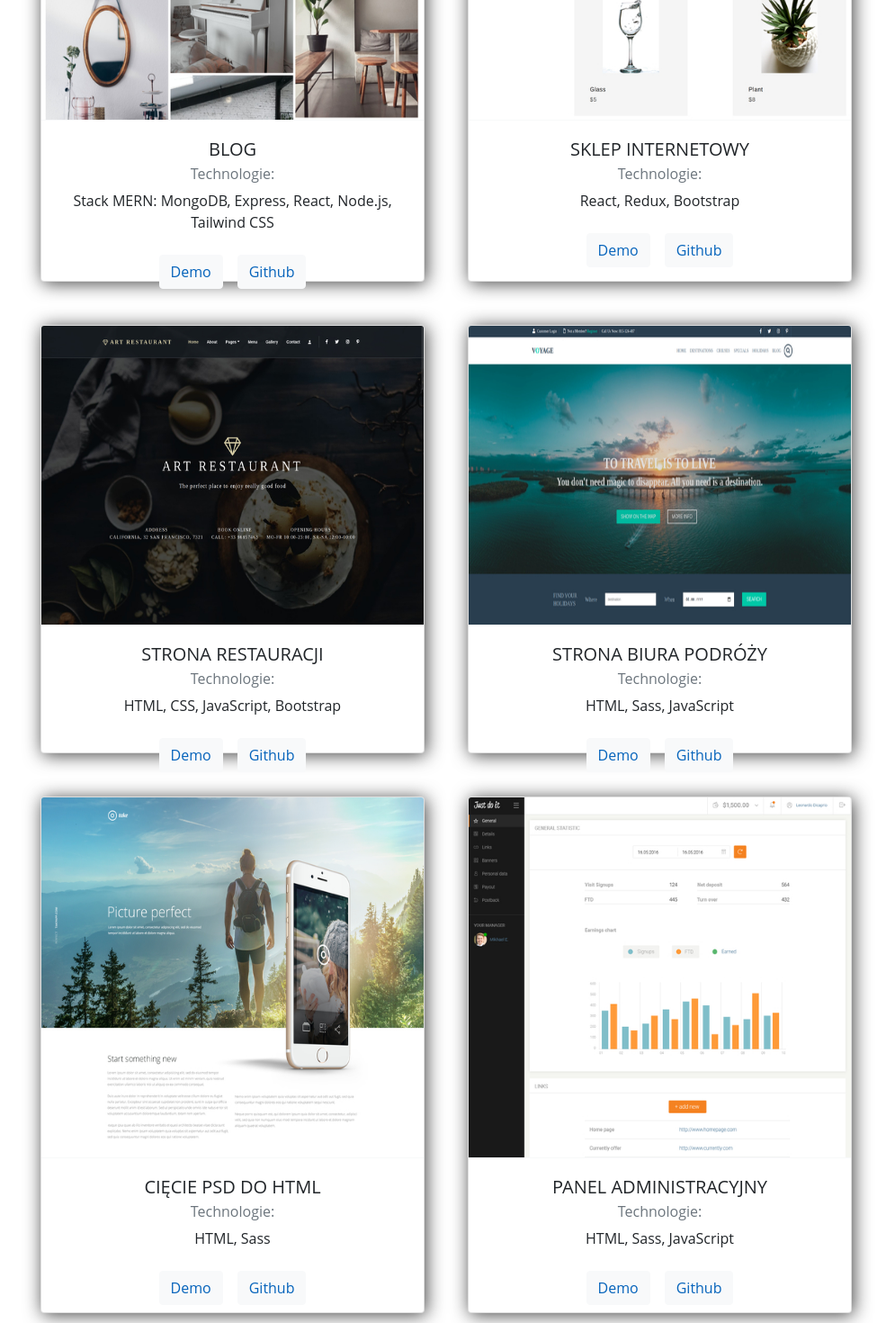
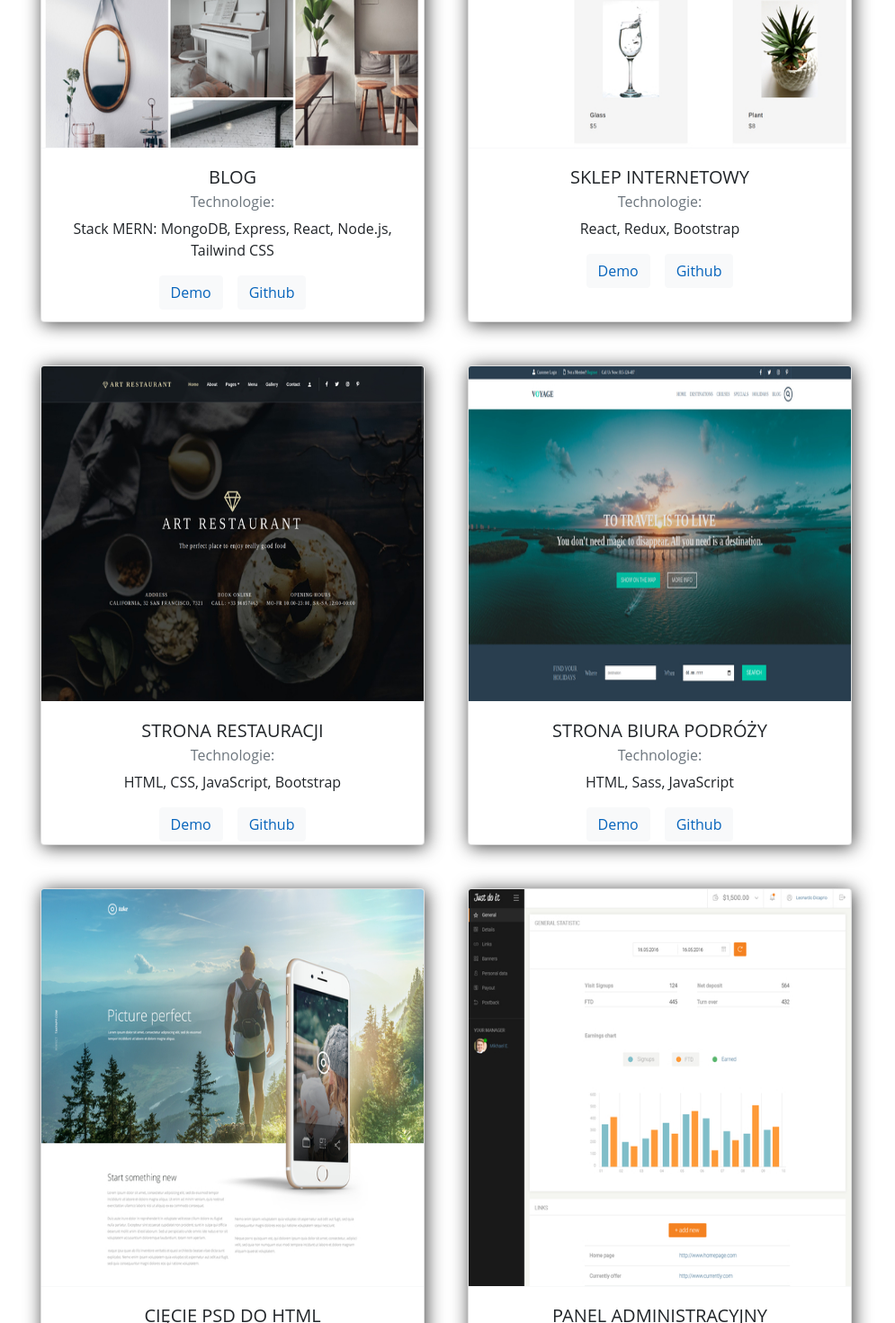
Before and after one commit to AnnaPawlik/Portfolio, a React (Create React App) app in the folder client/: page / in a window 1280 px wide. Shown: the part 2720-4190 px from the top of the page at 90% size, without its empty margins (144-1139 px from the left). Built offline with nearby package versions, Linux system fonts and the light colour scheme.

Commit message:
Add rwd projects section

```diff
--- a/client/src/components/features/Projects/Projects.js
+++ b/client/src/components/features/Projects/Projects.js
@@ -18,66 +18,66 @@ class Projects extends React.Component {
                 <div className="d-flex flex-wrap justify-content-center">
                         <Card className="m-4 card">
                             <CardImg top width="100%" src={Blog} alt="Card image cap" className="img"/>
-                            <CardBody className="border-top border-light">
+                            <CardBody className="border-top border-light card-body">
                                 <CardTitle tag="h5" className="text-uppercase">Blog</CardTitle>
                                 <CardSubtitle tag="h6" className="mb-2 text-muted">Technologie:</CardSubtitle>
                                 <CardText>Stack MERN: MongoDB, Express, React, Node.js, Tailwind CSS</CardText>
-                                <Link to={{pathname:"https://blogappmern.herokuapp.com/"}} target="_blank" className="link btn btn-light m-2">Demo</Link>
-                                <Link to={{pathname:"https://github.com/AnnaPawlik/Stack-MERN"}} target="_blank" className="link btn btn-light m-2">Github</Link>
+                                <Link to={{pathname:"https://blogappmern.herokuapp.com/"}} target="_blank" className="link btn btn-light mx-2">Demo</Link>
+                                <Link to={{pathname:"https://github.com/AnnaPawlik/Stack-MERN"}} target="_blank" className="link btn btn-light mx-2">Github</Link>
                             </CardBody>
                         </Card>
                         <Card className="m-4 card">
                             <CardImg top width="100%" src={Sklep_int} alt="Card image cap" className="img"/>
-                            <CardBody className="border-top border-light">
+                            <CardBody className="border-top border-light card-body">
                                 <CardTitle tag="h5" className="text-uppercase">Sklep internetowy</CardTitle>
                                 <CardSubtitle tag="h6" className="mb-2 text-muted">Technologie:</CardSubtitle>
                                 <CardText>React, Redux, Bootstrap</CardText>
-                                <Link to={{pathname:"https://homeshop-b1933.firebaseapp.com/"}} target="_blank" className="link btn btn-light m-2">Demo</Link>
-                                <Link to={{pathname:"https://github.com/AnnaPawlik/Final_Project"}} target="_blank" className="link btn btn-light m-2">Github</Link>
+                                <Link to={{pathname:"https://homeshop-b1933.firebaseapp.com/"}} target="_blank" className="link btn btn-light mx-2">Demo</Link>
+                                <Link to={{pathname:"https://github.com/AnnaPawlik/Final_Project"}} target="_blank" className="link btn btn-light mx-2">Github</Link>
                             </CardBody>
                         </Card>
                     </div>
                 <div className="d-flex flex-wrap justify-content-center">
                         <Card className="m-4 card" >
                             <CardImg top width="100%" src={Restaurant} alt="Card image cap" className="img"/>
-                            <CardBody className="border-top border-light">
+                            <CardBody className="border-top border-light card-body">
                                 <CardTitle tag="h5" className="text-uppercase">Strona restauracji</CardTitle>
                                 <CardSubtitle tag="h6" className="mb-2 text-muted">Technologie:</CardSubtitle>
                                 <CardText>HTML, CSS, JavaScript, Bootstrap</CardText>
-                                <Link to={{pathname:"https://annapawlik.github.io/Restaurant_Layout/"}} target="_blank" className="link btn btn-light m-2">Demo</Link>
-                                <Link to={{pathname:"https://github.com/AnnaPawlik/Restaurant_Layout"}} target="_blank" className="link btn btn-light m-2">Github</Link>
+                                <Link to={{pathname:"https://annapawlik.github.io/Restaurant_Layout/"}} target="_blank" className="link btn btn-light mx-2">Demo</Link>
+                                <Link to={{pathname:"https://github.com/AnnaPawlik/Restaurant_Layout"}} target="_blank" className="link btn btn-light mx-2">Github</Link>
                             </CardBody>
                         </Card>
                         <Card className="m-4 card">
                             <CardImg top width="100%" src={Biuro} alt="Card image cap" className="img"/>
-                            <CardBody className="border-top border-light">
+                            <CardBody className="border-top border-light card-body">
                                 <CardTitle tag="h5" className="text-uppercase">Strona biura podróży</CardTitle>
                                 <CardSubtitle tag="h6" className="mb-2 text-muted">Technologie:</CardSubtitle>
                                 <CardText>HTML, Sass, JavaScript</CardText>
-                                <Link to={{pathname:"https://annapawlik.github.io/Travel_Project/"}} target="_blank" className="link btn btn-light m-2">Demo</Link>
-                                <Link to={{pathname:"https://github.com/AnnaPawlik/Travel_Project"}} target="_blank" className="link btn btn-light m-2">Github</Link>
+                                <Link to={{pathname:"https://annapawlik.github.io/Travel_Project/"}} target="_blank" className="link btn btn-light mx-2">Demo</Link>
+                                <Link to={{pathname:"https://github.com/AnnaPawlik/Travel_Project"}} target="_blank" className="link btn btn-light mx-2">Github</Link>
                             </CardBody>
                         </Card>
                     </div>
                 <div className="d-flex flex-wrap justify-content-center">
                         <Card className="m-4 card">
                         <CardImg top width="100%" src={Psd_html} alt="Card image cap" className="img"/>
-                            <CardBody className="border-top border-light">
+                            <CardBody className="border-top border-light card-body">
                                 <CardTitle tag="h5" className="text-uppercase">Cięcie PSD do HTML</CardTitle>
                                 <CardSubtitle tag="h6" className="mb-2 text-muted">Technologie:</CardSubtitle>
                                 <CardText>HTML, Sass</CardText>
-                                <Link to={{pathname:"https://annapawlik.github.io/Picture_perfect/"}} target="_blank" className="link btn btn-light m-2">Demo</Link>
-                                <Link to={{pathname:"https://github.com/AnnaPawlik/Picture_perfect"}} target="_blank" className="link btn btn-light m-2">Github</Link>
+                                <Link to={{pathname:"https://annapawlik.github.io/Picture_perfect/"}} target="_blank" className="link btn btn-light mx-2">Demo</Link>
+                                <Link to={{pathname:"https://github.com/AnnaPawlik/Picture_perfect"}} target="_blank" className="link btn btn-light mx-2">Github</Link>
                             </CardBody>
                         </Card>
                         <Card className="m-4 card">
                             <CardImg top width="100%" src={Panel_adm} alt="Card image cap" className="img"/>
-                            <CardBody className="border-top border-light">
+                            <CardBody className="border-top border-light card-body">
                                 <CardTitle tag="h5" className="text-uppercase">Panel administracyjny</CardTitle>
                                 <CardSubtitle tag="h6" className="mb-2 text-muted">Technologie:</CardSubtitle>
                                 <CardText>HTML, Sass, JavaScript</CardText>
-                                <Link to={{pathname:"https://annapawlik.github.io/Administration_panel/"}} target="_blank" className="link btn btn-light m-2">Demo</Link>
-                                <Link to={{pathname:"https://github.com/AnnaPawlik/Administration_panel"}} target="_blank" className="link btn btn-light m-2">Github</Link>
+                                <Link to={{pathname:"https://annapawlik.github.io/Administration_panel/"}} target="_blank" className="link btn btn-light mx-2">Demo</Link>
+                                <Link to={{pathname:"https://github.com/AnnaPawlik/Administration_panel"}} target="_blank" className="link btn btn-light mx-2">Github</Link>
                             </CardBody>
                         </Card>
                     </div>
--- a/client/src/components/features/Projects/Projects.scss
+++ b/client/src/components/features/Projects/Projects.scss
@@ -17,11 +17,26 @@
         width: 100%;
         height: 70%;
     }
+
+    .card-body {
+        min-height: 250px;
+    }
 }
 
 
-@media (max-width: 992px) {
+@media (max-width: 991px) {
     .card {
         width: 100%;
+        height: 100%;
     }
 }
+
+@media (min-width: 992px) and (max-width: 1199px) {
+    .card {
+        height: 100%;
+
+        .img {
+            height: 300px;
+        }
+    }
+}
```
